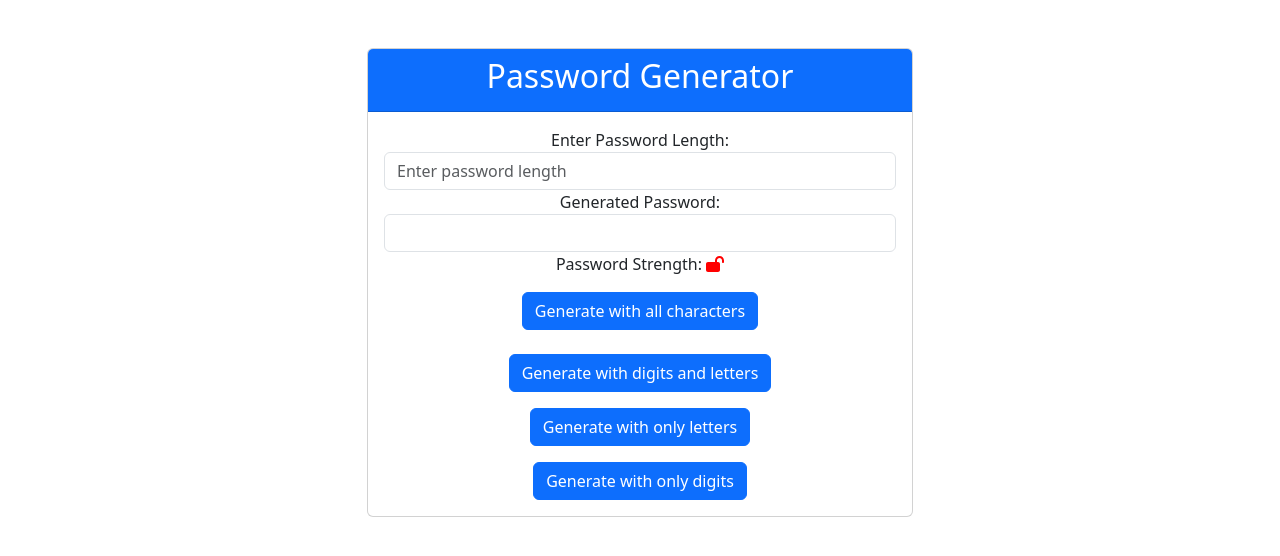
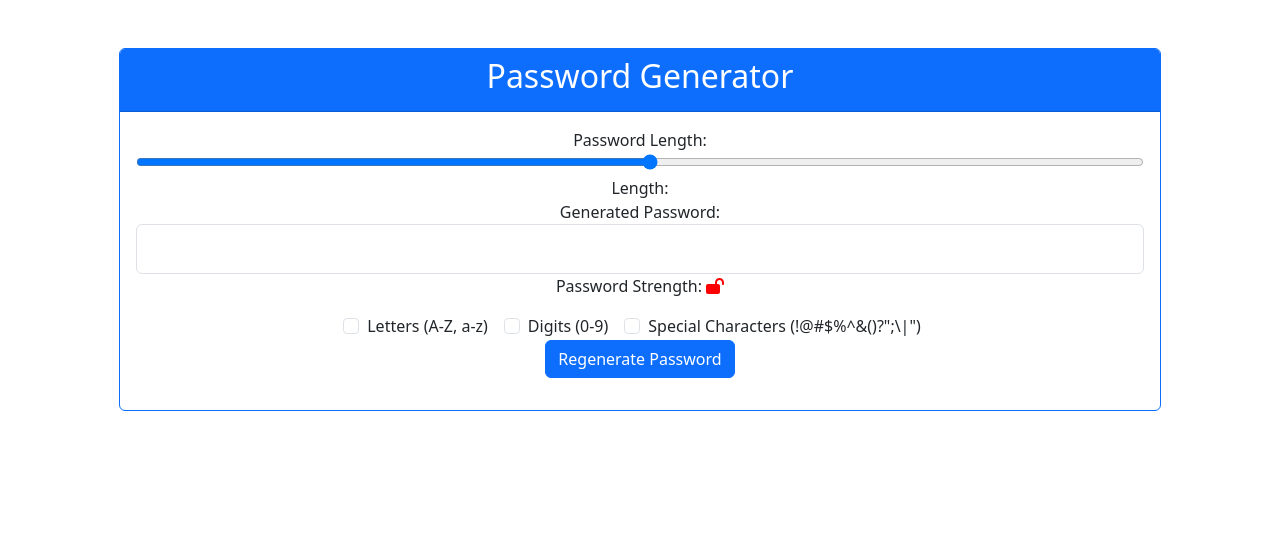
Before and after one commit to Hermes785/password_generator, a React (Create React App) app: page / in a window 1280 px wide. Shown: the top 556 px of the page. Built offline with nearby package versions, Linux system fonts and the light colour scheme.

Commit message:
Update-deploy-genarator-password-on-aws-S3

```diff
--- a/src/Components/GeneratePaswword.js
+++ b/src/Components/GeneratePaswword.js
@@ -5,49 +5,44 @@ import { faLock, faLockOpen } from "@fortawesome/free-solid-svg-icons";
 const GeneratePassword = () => {
     const [password, setPassword] = useState('');
     const [length, setLength] = useState('');
+    const [includeLetters, setIncludeLetters] = useState(false);
+    const [includeDigits, setIncludeDigits] = useState(false);
+    const [includeSpecialCharacters, setIncludeSpecialCharacters] = useState(false);
 
     const handleChangeLength = (e) => {
         setLength(e.target.value);
     };
 
-    // Function to generate a random password with all characters
-    const generateRandomPasswordWithAll = () => {
-        const characters = 'ABCDEFGHIJKLMNOPQRSTUVWXYZabcdefghijklmnopqrstuvwxyz0123456789!@#$%^&*()_+~`|}{[]\\:;?><,./-=';
-        generatePassword(characters);
+    const handleCheckboxChange = (e) => {
+        const { name, checked } = e.target;
+        if (name === "includeLetters") {
+            setIncludeLetters(checked);
+        } else if (name === "includeDigits") {
+            setIncludeDigits(checked);
+        } else if (name === "includeSpecialCharacters") {
+            setIncludeSpecialCharacters(checked);
+        }
     };
 
-    // Function to generate a random password with only letters
-    const generateRandomPasswordWithOnlyLetters = () => {
-        const characters = 'ABCDEFGHIJKLMNOPQRSTUVWXYZabcdefghijklmnopqrstuvwxyz';
-        generatePassword(characters);
-    };
+    const handleRegeneratePassword = (e) => {
 
-    // Function to generate a random password with only digits
-    const generateRandomPasswordWithOnlyDigits = () => {
-        const characters = '0123456789';
-        generatePassword(characters);
-    };
-
-    // Function to generate a random password with only Letters and  digits
-    const generateRandomPasswordWithOnlyLettersAndDigits = () => {
-        const characters = 'ABCDEFGHIJKLMNOPQRSTUVWXYZabcdefghijklmnopqrstuvwxyz0123456789';
-        generatePassword(characters);
-    };
-
-    // Function to generate password based on provided characters
-    const generatePassword = (characters) => {
-        const passwordLength = length;
+        const password_actual = password;
         let newPassword = '';
-        for (let i = 0; i < passwordLength; i++) {
-            const randomIndex = Math.floor(Math.random() * characters.length);
-            newPassword += characters[randomIndex];
+        for (let i = 0; i < length; i++) {
+            const randomIndex = Math.floor(Math.random() * password_actual.length);
+            newPassword += password_actual[randomIndex];
         }
         setPassword(newPassword);
-    };
-    const colorPasword = password.length <= 7 ? { color: 'red' } : password.length <= 8 ? { color: "orange" } : { color: 'green' }
+
+    }
+
+
+
+    const colorPasword = password.length <= 6 ? { color: 'red' } : password.length <= 8 ? { color: "orange" } : { color: 'green' }
+
     // Determine password strength based on length
     const getPasswordStrength = () => {
-        if (password.length <= 7) {
+        if (password.length <= 6) {
             return <FontAwesomeIcon icon={faLockOpen} color="red" />;
         } else if (password.length <= 8) {
             return <FontAwesomeIcon icon={faLock} color="orange" />;
@@ -57,29 +52,48 @@ const GeneratePassword = () => {
     };
 
     useEffect(() => {
+        const generateRandomPassword = () => {
+            let characters = '';
+            if (includeLetters) characters += 'ABCDEFGHIJKLMNOPQRSTUVWXYZabcdefghijklmnopqrstuvwxyz';
+            if (includeDigits) characters += '0123456789';
+            if (includeSpecialCharacters) characters += '!@#$%^&*()_+~`|}{[]\\:;?><,./-=';
+            if (characters === '') return;
 
-    }, [password]);
+            let newPassword = '';
+            for (let i = 0; i < length; i++) {
+                const randomIndex = Math.floor(Math.random() * characters.length);
+                newPassword += characters[randomIndex];
+            }
+            setPassword(newPassword);
+        };
+        generateRandomPassword();
+
+    }, [length, includeLetters, includeDigits, includeSpecialCharacters]);
 
     return (
-        <div className="container mt-5">
+        <div className="container-fluid mt-5">
             <div className="row justify-content-center">
-                <div className="col-md-6">
-                    <div className="card">
+                <div className="col-md-10">
+                    <div className="card border-primary">
                         <div className="card-header bg-primary text-white text-center">
                             <h2>Password Generator</h2>
                         </div>
                         <div className="card-body">
                             <div className="form-group">
-                                <label htmlFor="passwordLength">Enter Password Length:</label>
+                                <label htmlFor="passwordLength">Password Length:</label>
                                 <input
-                                    className="form-control"
-                                    type="number"
+                                    className="form-control-range"
+                                    type="range"
                                     id="passwordLength"
+                                    min="1"
+                                    max="50"
                                     value={length}
                                     onChange={handleChangeLength}
-                                    placeholder="Enter password length"
+                                    style={{ width: "100%" }}
                                 />
+                                <span className="mt-2">Length: {length}</span>
                             </div>
+
                             <div className="form-group">
                                 <label htmlFor="generatedPassword">Generated Password:</label>
                                 <input
@@ -87,34 +101,60 @@ const GeneratePassword = () => {
                                     type="text"
                                     id="generatedPassword"
                                     value={password}
-                                    style={colorPasword}
                                     readOnly
+                                    style={{ ...colorPasword, fontSize: '24px' }}
                                 />
                             </div>
                             <div className="text-center mb-3">
                                 <span>Password Strength: {getPasswordStrength()}</span>
                             </div>
-                            <div className="text-center mb-2">
-                                <button className="btn btn-primary btn-block mb-3" onClick={generateRandomPasswordWithAll}>
-                                    Generate with all characters
-                                </button>
+
+                            <div className="form-group">
+                                <div className="form-check form-check-inline">
+                                    <input
+                                        className="form-check-input"
+                                        type="checkbox"
+                                        id="includeLetters"
+                                        name="includeLetters"
+                                        checked={includeLetters}
+                                        onChange={handleCheckboxChange}
+                                    />
+                                    <label className="form-check-label" htmlFor="includeLetters">Letters (A-Z, a-z)</label>
+                                </div>
+                                <div className="form-check form-check-inline">
+                                    <input
+                                        className="form-check-input"
+                                        type="checkbox"
+                                        id="includeDigits"
+                                        name="includeDigits"
+                                        checked={includeDigits}
+                                        onChange={handleCheckboxChange}
+                                    />
+                                    <label className="form-check-label" htmlFor="includeDigits">Digits (0-9)</label>
+                                </div>
+                                <div className="form-check form-check-inline">
+                                    <input
+                                        className="form-check-input"
+                                        type="checkbox"
+                                        id="includeSpecialCharacters"
+                                        name="includeSpecialCharacters"
+                                        checked={includeSpecialCharacters}
+                                        onChange={handleCheckboxChange}
+                                    />
+                                    <label className="form-check-label" htmlFor="includeSpecialCharacters">Special Characters (!@#$%^&()?";\|")</label>
+                                </div>
                             </div>
-                            <button className="btn btn-primary btn-block mb-2" onClick={generateRandomPasswordWithOnlyLettersAndDigits}>
-                                Generate with digits and letters
-                            </button>
-                            <div className="mb-2"></div>
-                            <button className="btn btn-primary btn-block mb-2" onClick={generateRandomPasswordWithOnlyLetters}>
-                                Generate with only letters
-                            </button>
-                            <div className="mb-2"></div>
-                            <button className="btn btn-primary btn-block" onClick={generateRandomPasswordWithOnlyDigits}>
-                                Generate with only digits
-                            </button>
+
+                            <div className="text-center mb-3">
+                                <button className="btn btn-primary" onClick={handleRegeneratePassword}>Regenerate Password</button>
+                            </div>
                         </div>
                     </div>
                 </div>
             </div>
         </div>
+
+
     );
 };
 
```
